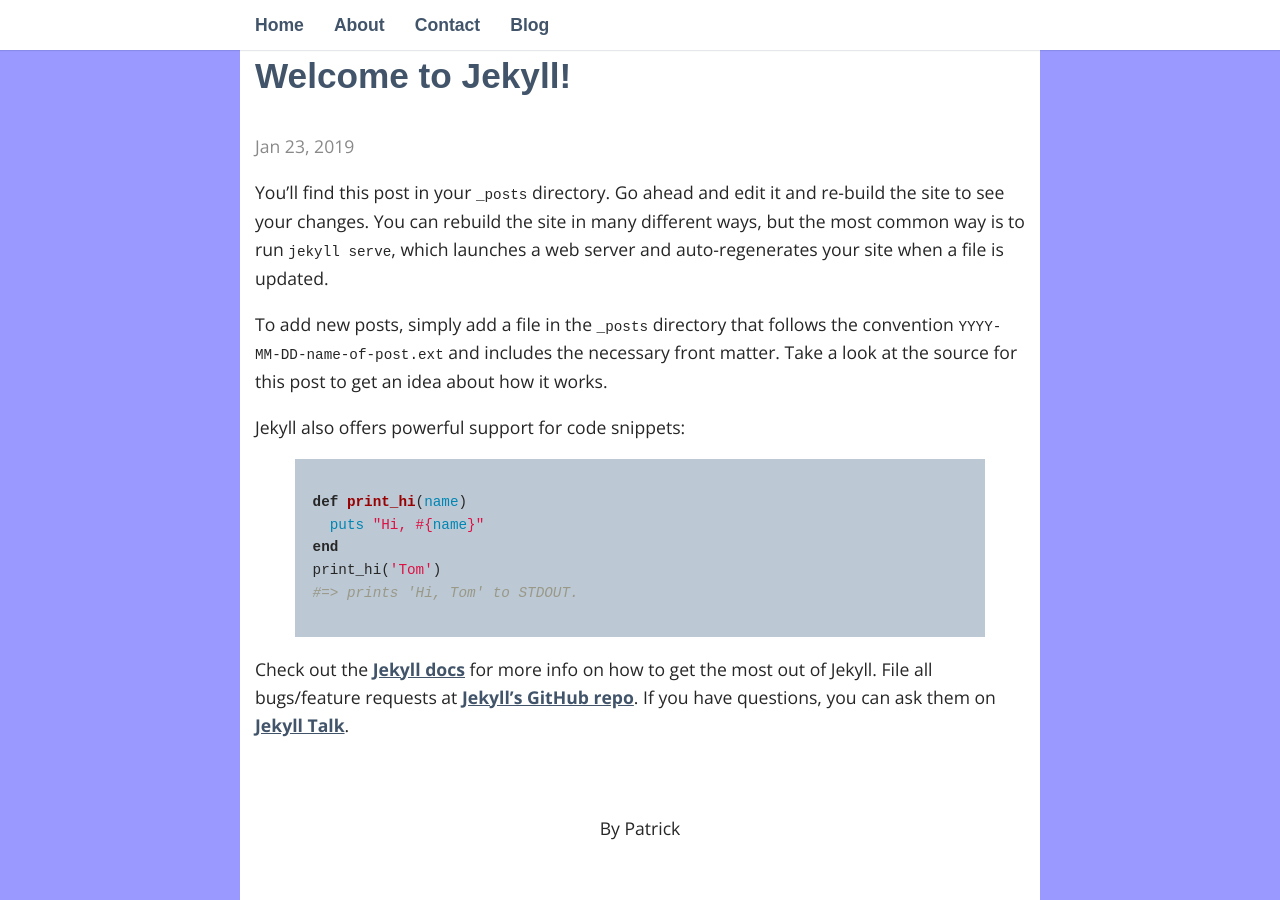
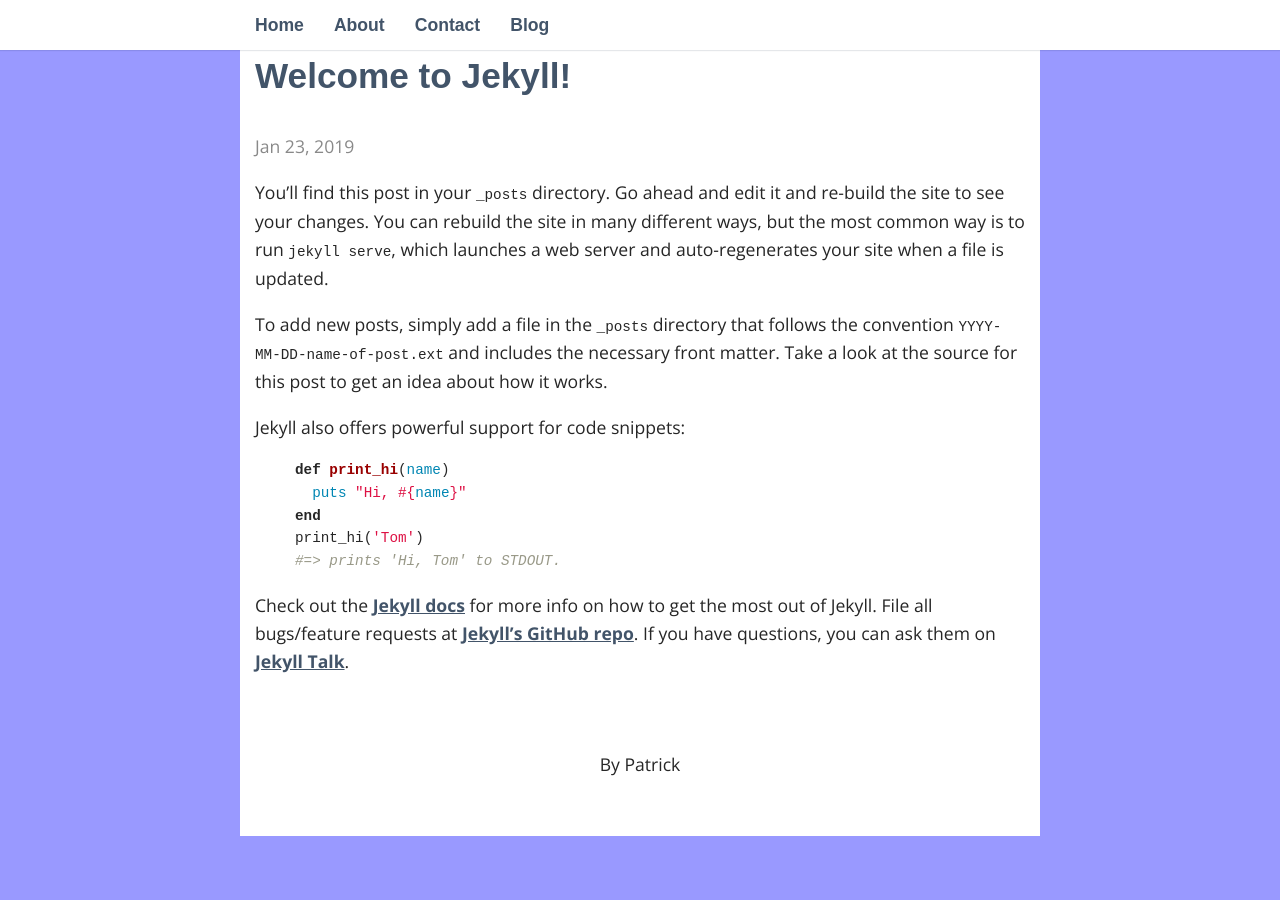
Before and after one commit to tpatrickmcdermott/jackal, a Jekyll site: the page built from _posts/2020-01-22-welcome-to-jekyll.markdown, in a window 1280 px wide and 900 px high, scrolled down 209 px. Built offline with Jekyll 4.4.1, drawn with Linux system fonts in a browser that asks for light colours; some web fonts are replaced; after the commit the page ends 1045 px from its top, so only the background shows below that.

Commit message:
main.css test

```diff
--- a/_sass/_syntax-highlighting.scss
+++ b/_sass/_syntax-highlighting.scss
@@ -1,9 +1,11 @@
 /**
  * Syntax highlighting styles (custom)
  */
+div.highlight {
+  background: #dedede;
+}
 .highlight {
-    background: #bcc8d4;
-    padding: 1em;
+    background: #fff;
 
     .c     { color: #998; font-style: italic } // Comment
     .err   { color: #a61717; background-color: #e3d2d2 } // Error
```
